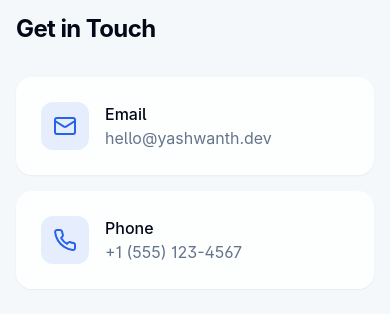
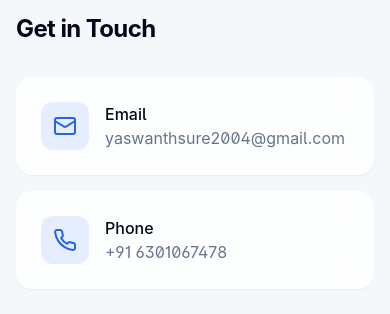
Before and after one commit to YashwanthSure/Yashwanth-personal-portfolio, a React (Vite) app: page / in a window 390 px wide. Shown: the part 7380-7694 px from the top of the page. Built offline with nearby package versions, Linux system fonts and the light colour scheme.

Commit message:
Update contact information
Update email and phone number in the contact section.

```diff
--- a/src/components/Contact.tsx
+++ b/src/components/Contact.tsx
@@ -76,14 +76,14 @@ const Contact = () => {
               <ContactCard
                 icon={<Mail size={24} />}
                 title="Email"
-                value="hello@yashwanth.dev"
-                href="mailto:hello@yashwanth.dev"
+                value="yaswanthsure2004@gmail.com"
+                href="mailto:yaswanthsure2004@gmail.com"
               />
               <ContactCard
                 icon={<Phone size={24} />}
                 title="Phone"
-                value="+1 (555) 123-4567"
-                href="tel:+15551234567"
+                value="+91 6301067478"
+                href="tel:+916301067478"
               />
             </div>
 
```
